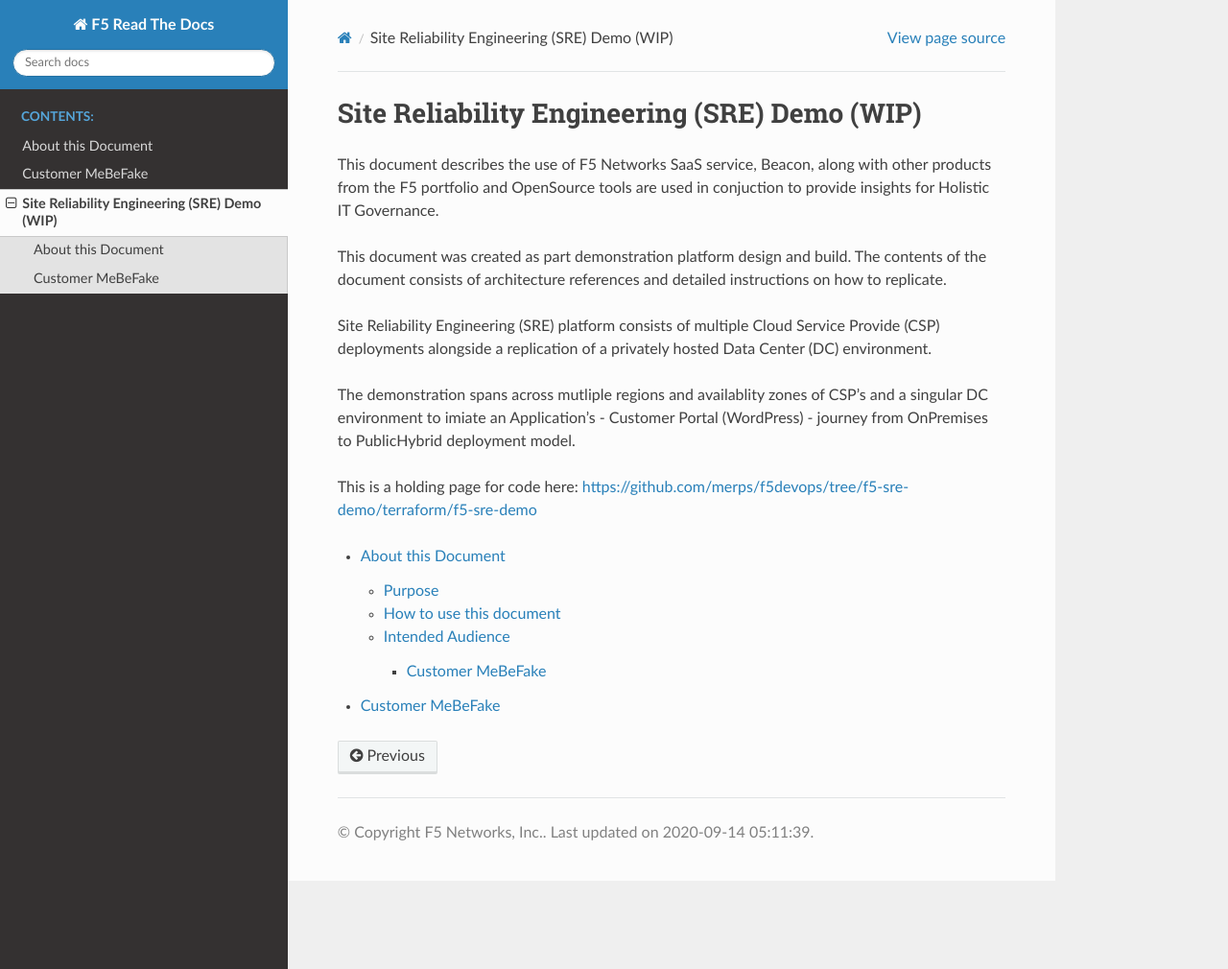
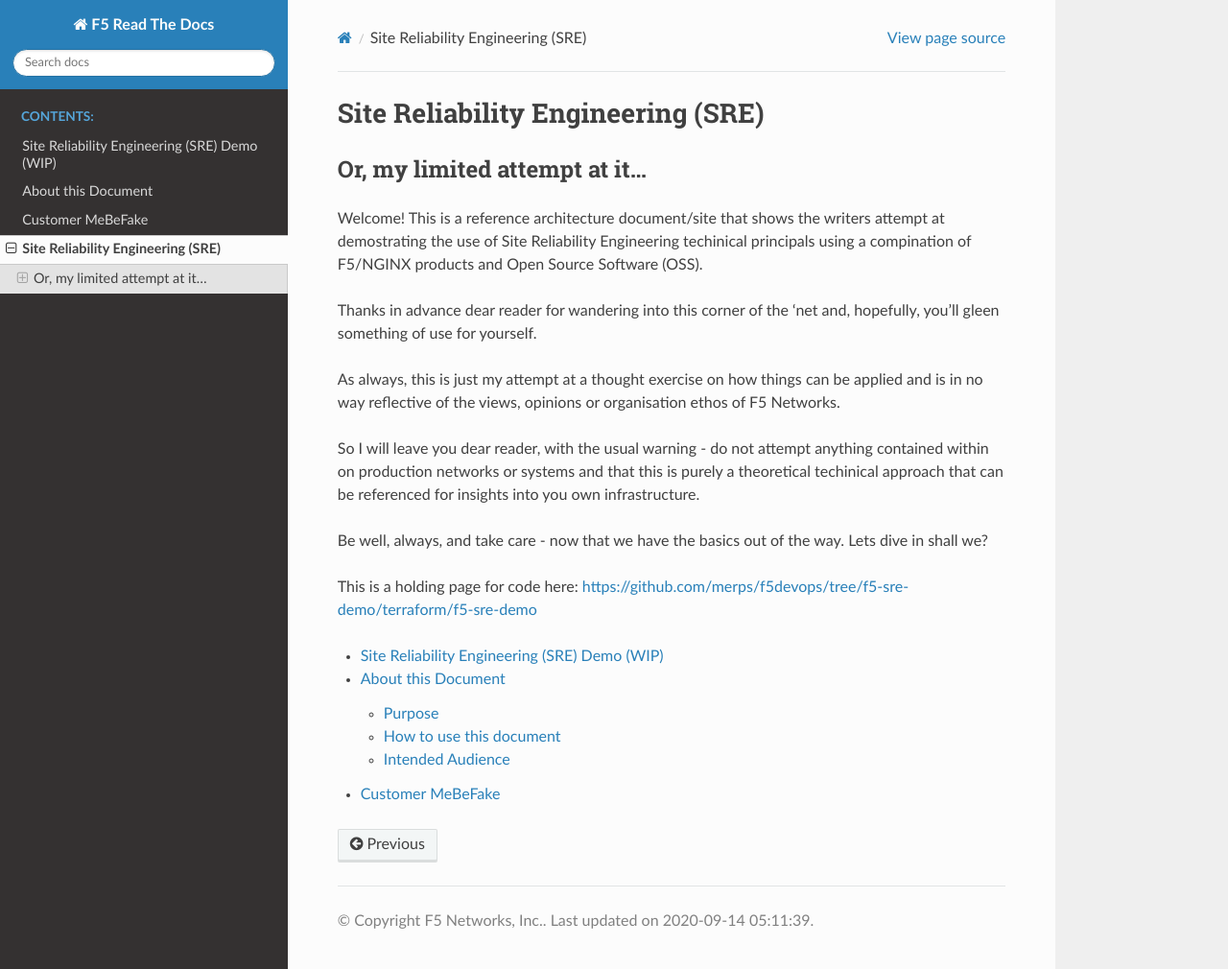
Before and after one commit to merps/f5-rtd-sre-demo, a Sphinx documentation site: the page built from docs/html/index.rst, in a window 1280 px wide and 1010 px high. Shown: the whole window at 96% size. Built offline with Sphinx 7.4.7 and the Read the Docs theme 2.0.0, drawn with Linux system fonts in a browser that asks for light colours; pages that are not in the unit, such as notebooks, are missing from menus.

Commit message:
updated Synopsis

```diff
--- a/docs/html/index.rst
+++ b/docs/html/index.rst
@@ -1,22 +1,28 @@
-Site Reliability Engineering (SRE) Demo (WIP)
+Site Reliability Engineering (SRE)
 ==================================================================
 
-This document describes the use of F5 Networks SaaS service, Beacon, along with other products from
-the F5 portfolio and OpenSource tools are used in conjuction to provide insights for Holistic IT
-Governance.
+Or, my limited attempt at it...
+------------------------------------------------------------------
 
-This document was created as part demonstration platform design and build.  The contents of the
-document consists of architecture references and detailed instructions on how to replicate.
+Welcome! This is a reference architecture document/site that shows the writers attempt at
+demostrating the use of Site Reliability Engineering techinical principals using a compination of
+F5/NGINX products and Open Source Software (OSS).
 
-Site Reliability Engineering (SRE) platform consists of multiple Cloud Service Provide (CSP)
-deployments alongside a replication of a privately hosted Data Center (DC) environment.
+Thanks in advance dear reader for wandering into this corner of the 'net and, hopefully, you'll gleen
+something of use for yourself.
 
-The demonstration spans across mutliple regions and availablity zones of CSP's and a singular DC
-environment to imiate an Application's - Customer Portal (WordPress) - journey from OnPremises to
-PublicHybrid deployment model.
+As always, this is just my attempt at a thought exercise on how things can be applied and is in no
+way reflective of the views, opinions or organisation ethos of F5 Networks.
+
+So I will leave you dear reader, with the usual warning - do not attempt anything contained within
+on production networks or systems and that this is purely a theoretical techinical approach that can
+be referenced for insights into you own infrastructure.
+
+Be well, always, and take care - now that we have the basics out of the way.  Lets dive in shall we?
 
 This is a holding page for code here:
 https://github.com/merps/f5devops/tree/f5-sre-demo/terraform/f5-sre-demo
+
 
 .. toctree::
     :maxdepth: 2
```
Also changed, not shown: other parts of docs/html/index.rst (+3 -2 lines), docs/html/about.rst (+0 -11 lines), docs/html/customer.rst (+0 -7 lines), docs/html/intro.rst (added, +19 -0 lines).
